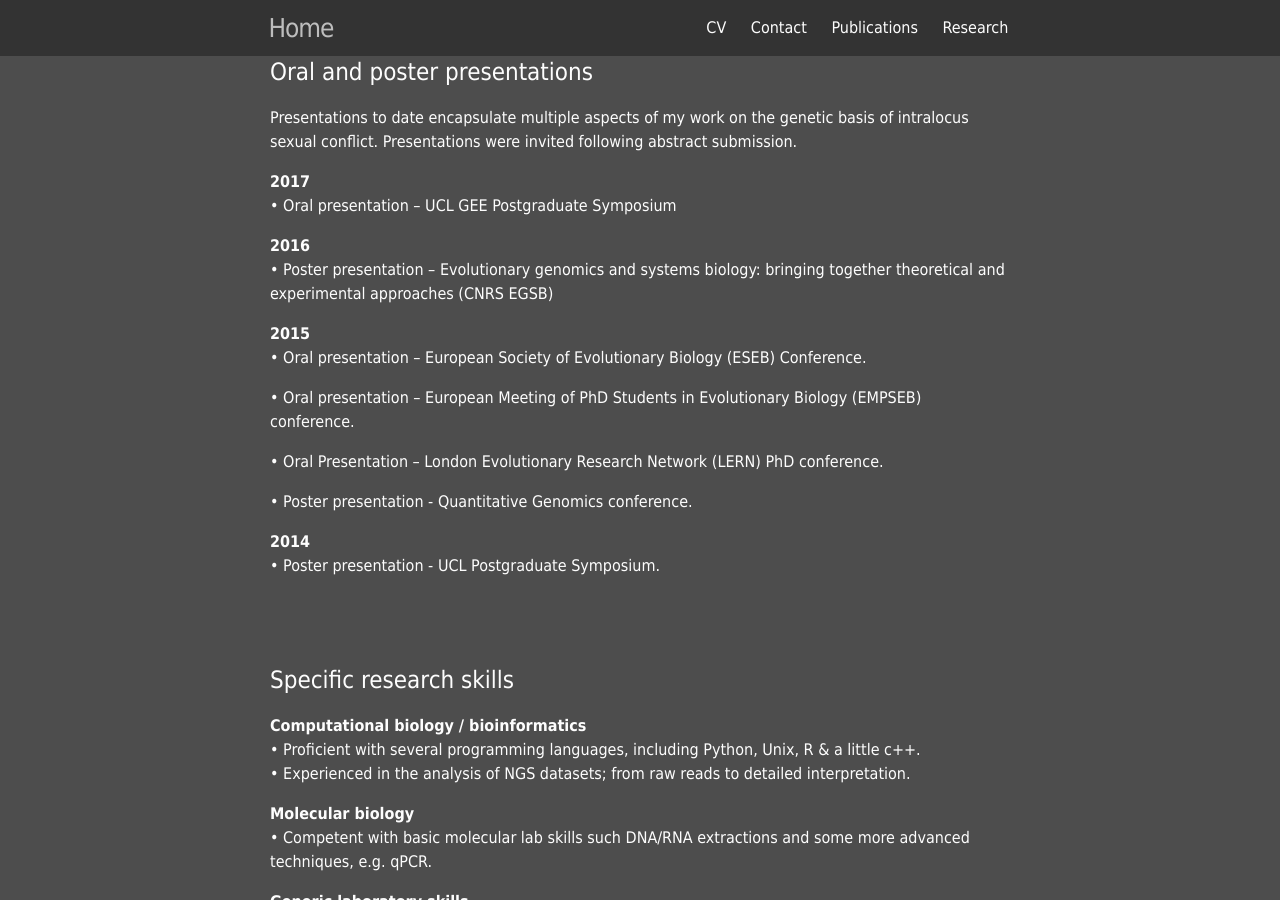
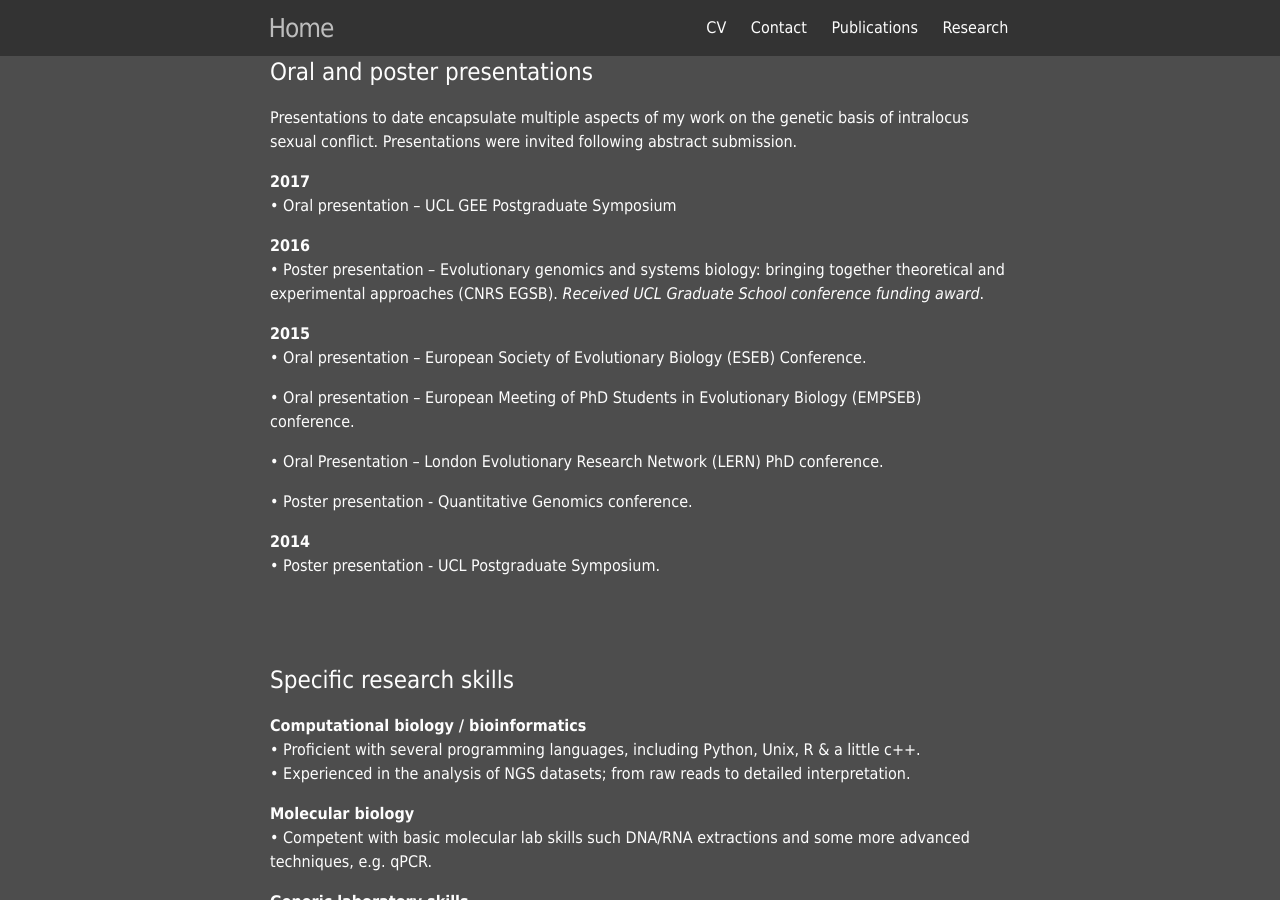
Before and after one commit to Mark-Hill/Mark-Hill.github.io, a Jekyll site: the page built from CV.md, in a window 1280 px wide and 900 px high, scrolled down 659 px. Built offline with Jekyll 4.4.1, drawn with Linux system fonts in a browser that asks for light colours.

Commit message:
Update CV.md

```diff
--- a/CV.md
+++ b/CV.md
@@ -40,7 +40,7 @@ Presentations to date encapsulate multiple aspects of my work on the genetic bas
 •	Oral presentation – UCL GEE Postgraduate Symposium
 
 <b>2016</b><br>
-•	Poster presentation – Evolutionary genomics and systems biology: bringing together theoretical and experimental approaches (CNRS EGSB)
+•	Poster presentation – Evolutionary genomics and systems biology: bringing together theoretical and experimental approaches (CNRS EGSB). <i>Received UCL Graduate School conference funding award</i>.
 
 <b>2015</b><br>
 •	Oral presentation – European Society of Evolutionary Biology (ESEB)
```
